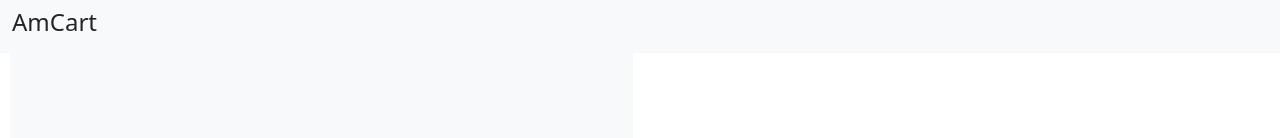
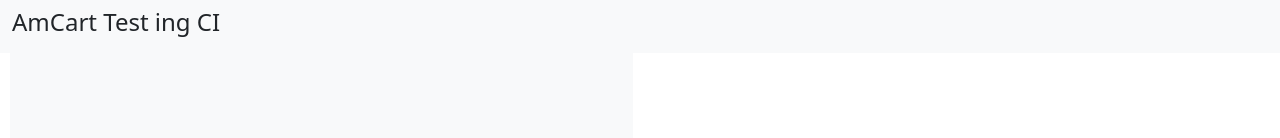
Before and after one commit to Sohit1991/eShopApp, an Angular app: page / in a window 1280 px wide. Shown: the top 138 px of the page. Built offline with nearby package versions, Linux system fonts and the light colour scheme.

Commit message:
ci cd test

```diff
--- a/src/app/app.component.html
+++ b/src/app/app.component.html
@@ -1,7 +1,7 @@
 <header class="navbar navbar-expand-lg navbar-light bg-light fixed-top">
     <div class="container-fluid">
       <div class="text-container d-flex flex-column align-items-left justify-content-center">
-        <h4>AmCart</h4>
+        <h4>AmCart Test ing CI </h4>
       </div>
 
       <button class="navbar-toggler" type="button" data-bs-toggle="collapse" data-bs-target="#navbarNav"
```
